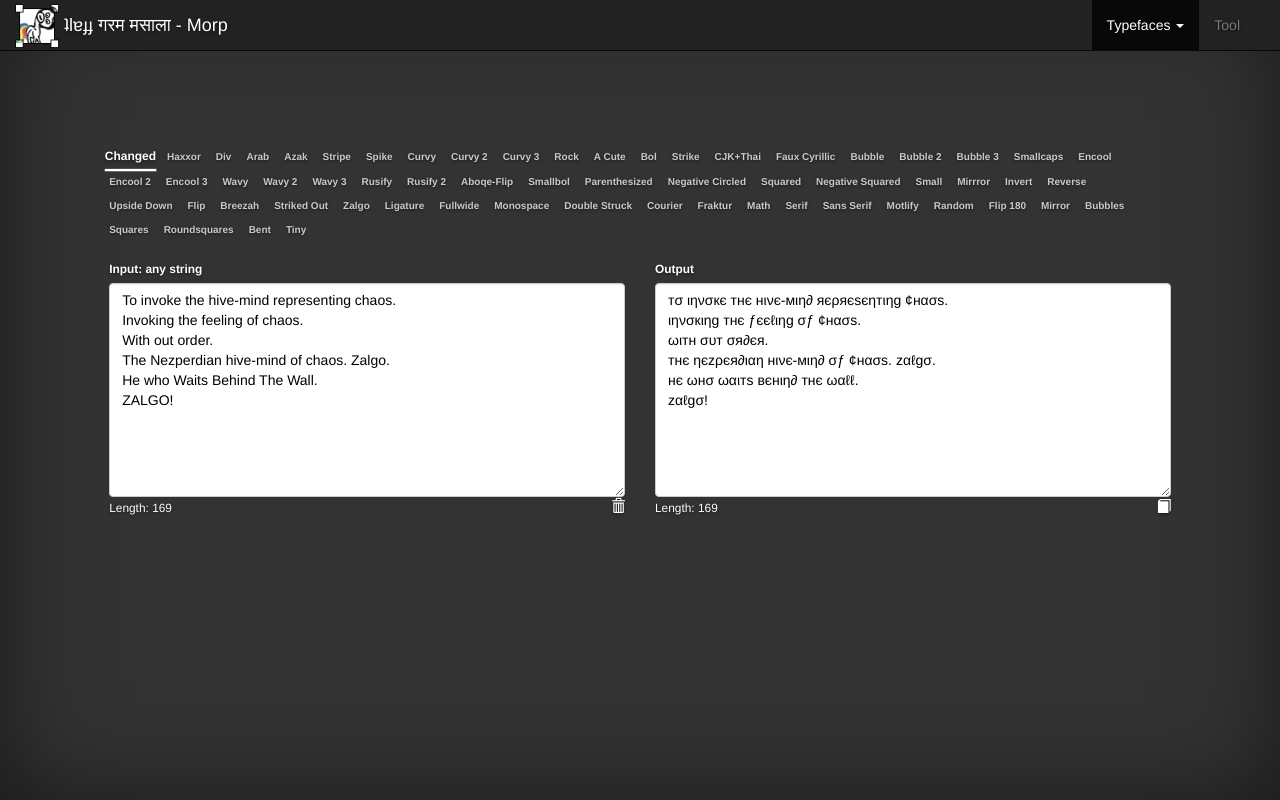
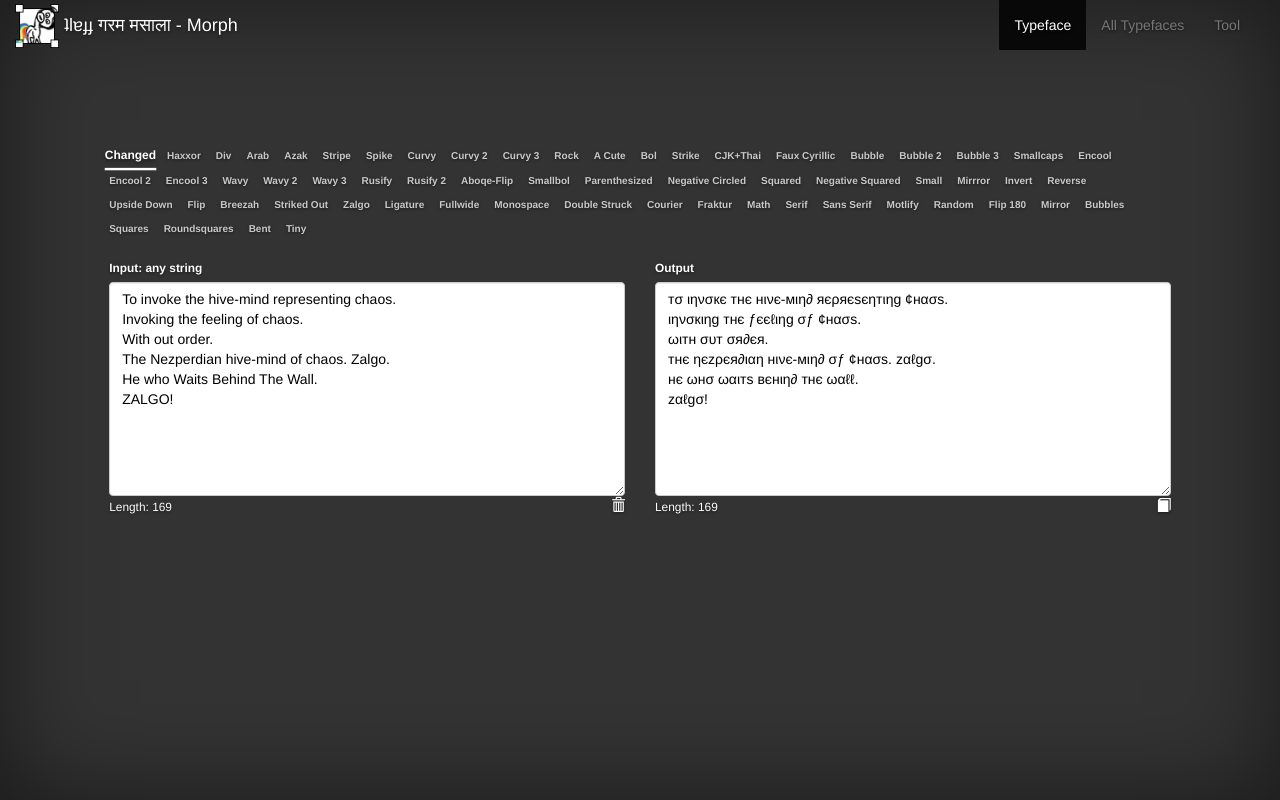
Before and after one commit to ffalt/ffalt.github.io, a plain HTML site: page morph/index.html in a window 1280 px wide. Drawn offline with Linux system fonts and the light colour scheme; some packages are replaced by stand-ins of ours.

Commit message:
new view: all typefaces split into router components

```diff
--- a/bin/bower.json
+++ b/bin/bower.json
@@ -19,7 +19,10 @@
     "ng-clip": "~0.2.4",
     "ui-router": "~0.2.11",
     "angular-sanitize": "~1.3.1",
-    "ng-slider": "~0.1.5"
+    "ng-slider": "~0.1.5",
+    "moment": "~2.8.3",
+    "angular-moment": "~0.8.2",
+    "cytoscape": "~2.3.4"
   },
   "resolutions": {
     "angular": "1.3.1"
--- a/bin/gulpfile.js
+++ b/bin/gulpfile.js
@@ -24,6 +24,10 @@ gulp.task('default', function() {
 		.pipe(gulp.dest('../assets/js'));
 	gulp.src('./bower_components/ng-clip/dest/ng-clip.min.js')
 		.pipe(gulp.dest('../assets/js'));
+	gulp.src('./bower_components/moment/min/moment.min.js')
+		.pipe(gulp.dest('../assets/js'));
+	gulp.src('./bower_components/angular-moment/angular-moment.min.js')
+		.pipe(gulp.dest('../assets/js'));
 
 	gulp.src('./bower_components/bootstrap/dist/css/bootstrap.min.css')
 		.pipe(gulp.dest('../assets/css'));
--- a/morph/assets/css/app.css
+++ b/morph/assets/css/app.css
@@ -395,6 +395,11 @@ textarea {
 	padding-top: 4px;
 }
 
+.navbar {
+	background-color: transparent;
+	border-bottom: none;
+}
+
 #navbar {
 	margin-right: 40px;
 }
--- a/morph/index.html
+++ b/morph/index.html
@@ -50,17 +50,12 @@
 			<span class="icon-bar"></span>
 			<span class="icon-bar"></span>
 		</button>
-		<a class="navbar-brand" href="../index.html"><img class="logo" src="../assets/img/logo.png"> ʇlɐɟɟ गरम मसाला - Morp</a>
+		<a class="navbar-brand" href="../index.html"><img class="logo" src="../assets/img/logo.png"> ʇlɐɟɟ गरम मसाला - Morph</a>
 	</div>
 	<div id="navbar" class="navbar-collapse collapse">
 		<ul class="nav navbar-nav navbar-right">
-			<li class="dropdown" ng-class="{active:getCurrentState().indexOf('typeface')>=0}">
-				<a href class="dropdown-toggle" data-toggle="dropdown">Typefaces <span class="caret"></span></a>
-				<ul class="dropdown-menu" role="menu">
-					<li ui-sref-active="active"><a href ui-sref="typeface">Single</a></li>
-					<li ui-sref-active="active"><a href ui-sref="typefaces">All</a></li>
-				</ul>
-			</li>
+			<li ui-sref-active="active"><a href ui-sref="typeface">Typeface</a></li>
+			<li ui-sref-active="active"><a href ui-sref="typefaces">All Typefaces</a></li>
 			<li ui-sref-active="active"><a href ui-sref="tool">Tool</a></li>
 		</ul>
 	</div>
```
